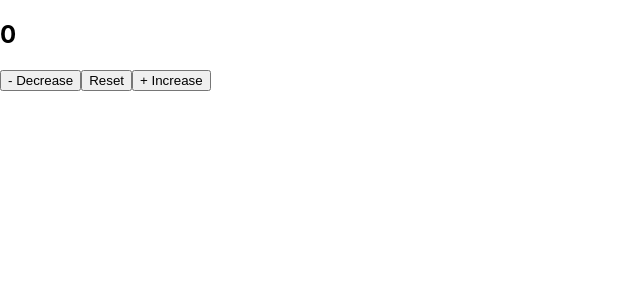
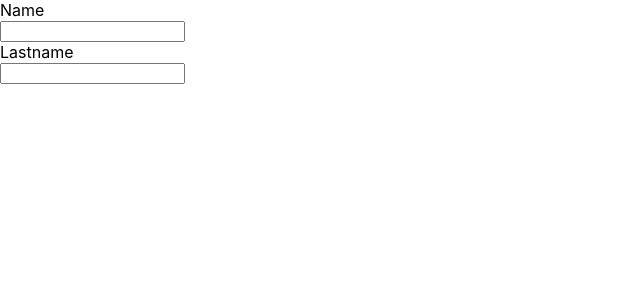
Before and after one commit to ihsanye/learnReact0, a React (Create React App) app: page / in a window 1280 px wide. Shown: the top 300 px of the page, without its empty margins (0-640 px from the left). Built offline with nearby package versions, Linux system fonts and the light colour scheme.

Commit message:
input state

```diff
--- /dev/null
+++ b/src/components/InputExample.js
@@ -0,0 +1,18 @@
+import { useState } from 'react'
+
+function InputExample() {
+    const [name, setName] = useState('');
+    const [last, setLast] = useState('');
+    const onChangeLast = (event) => setLast(event.target.value);
+    return (
+        <div>Name <br />
+            <input value={name} onChange={(event) => setName(event.target.value)}></input>
+            <br />
+            Lastname<br />
+            <input value={last} onChange={onChangeLast}></input>
+            <br /> {name} {last}
+        </div>
+    )
+}
+
+export default InputExample
--- a/src/index.js
+++ b/src/index.js
@@ -3,12 +3,13 @@ import ReactDOM from 'react-dom/client';
 import './index.css';
 //import App from './App';
 import reportWebVitals from './reportWebVitals';
-import Counter from './components/Counter';
+//import Counter from './components/Counter';
+import InputExample from './components/InputExample';
 
 const root = ReactDOM.createRoot(document.getElementById('root'));
 root.render(
   <React.StrictMode>
-    <Counter />
+    <InputExample />
   </React.StrictMode>
 );
 
```
